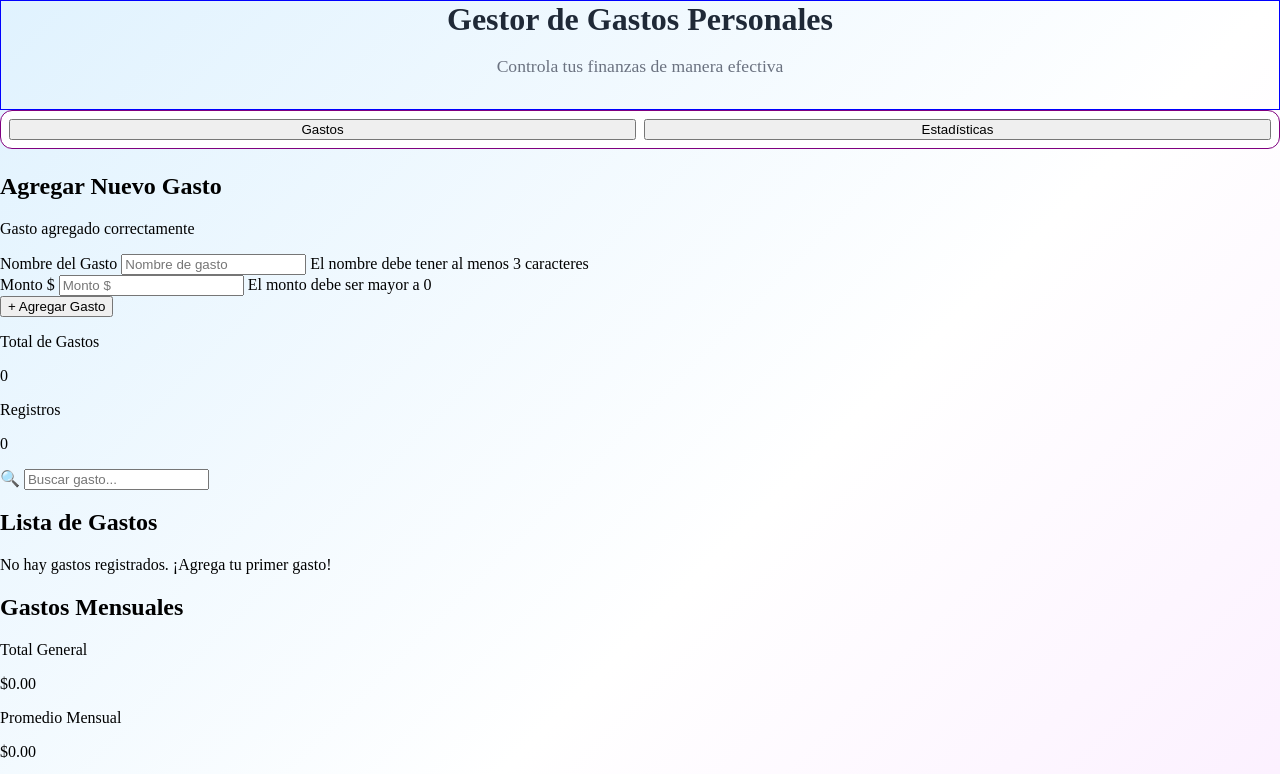
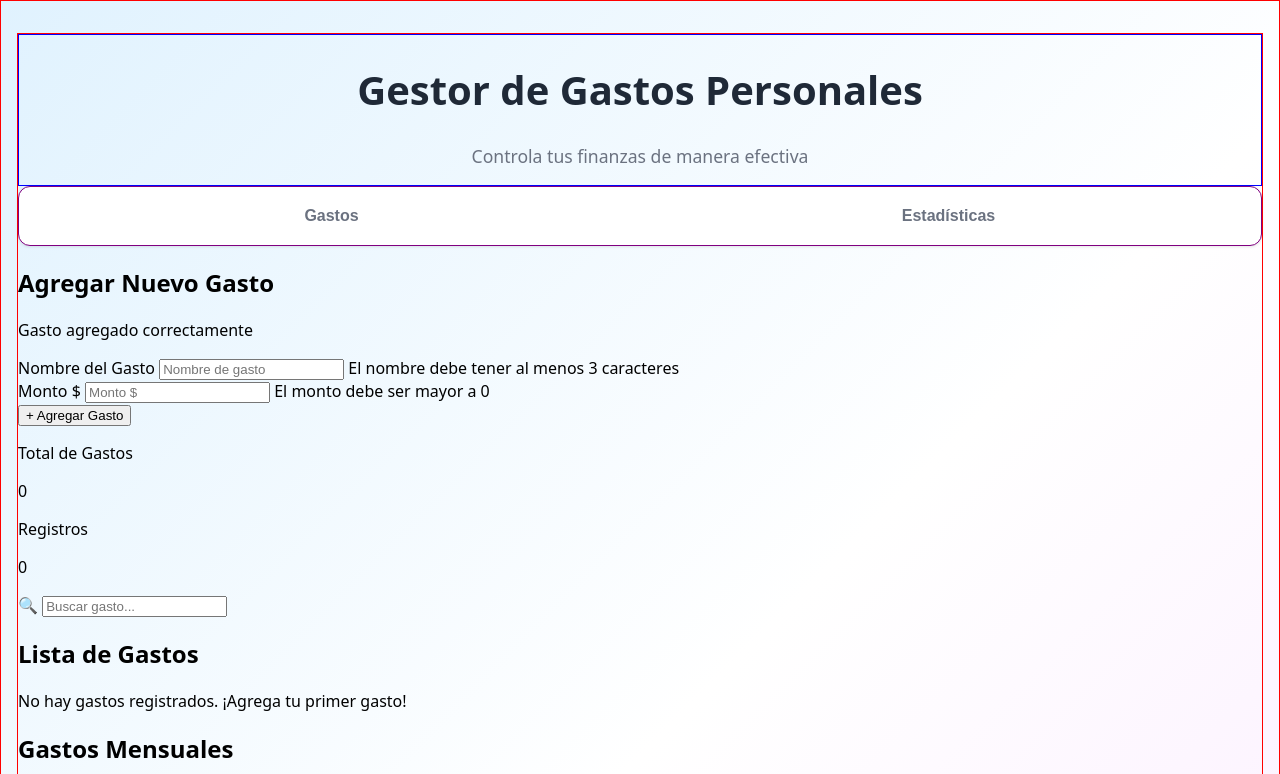
Before and after one commit to adroprado/gestor-gastos-vanilla, a plain HTML site: page index.html in a window 1280 px wide. Shown: the top 774 px of the page. Drawn offline with Linux system fonts and the light colour scheme.

Commit message:
fix(css): modificar los estilos de la clases contenedor-principal, encabezado y navegacion

```diff
--- a/style.css
+++ b/style.css
@@ -1,7 +1,6 @@
 /* *** Variables *** */
 :root {
   --maxWidth-contenedor: 1200px;
-  --fontSize: 16px;
   --color-h1: #1f2937;
   --color-p: #6b7280;
 }
@@ -9,7 +8,7 @@
 /* *** Reseteo inicial CSS *** */
 html {
   box-sizing: border-box;
-  font-size: var(--fontSize);
+  font-size: 16px;
 }
 
 *,
@@ -18,52 +17,54 @@ html {
   box-sizing: inherit;
 }
 
+/* añadir fuente */
 body {
+  border: thin solid red;
+  font-family: system-ui, 'Segoe UI', 'Open Sans', 'Helvetica Neue', sans-serif;
   background: linear-gradient(135deg, #e0f2fe 0%, #ffffff 50%, #fae8ff 100%);
   margin: 0;
-  min-height: 100vh;
-  /* añadir fuente */
+  /* min-height: 100vh; */
+  padding: 2rem 1rem;
 }
 
 /* *** Estilos del sitio *** */
-
-/* añadir colores de fondo */
-.contenedor {
+.contenedor-principal {
   border: thin solid red;
-  max-width: var(--maxWidth-contenedor);
-  padding: 1rem 0.5rem;
+  max-width: var(--maxWidth-contenedor-principal);
+  /*margin: 0 auto;*/
 }
 
 .encabezado {
   border: thin solid blue;
+  text-align: center;
+  /* margin-bottom: 2rem; */
 }
 
 .encabezado > h1 {
   color: var(--color-h1);
-  /*añadir fuente */
-  margin: 0 0 0.5rem 0;
-  text-align: center;
+  font-size: 2.5rem;
+  font-weight: 700;
+  /* margin: 0 0 0.5rem 0; */
 }
 
 .encabezado > p {
   color: var(--color-p);
   font-size: 1.1rem;
-  margin-bottom: 2rem;
-  text-align: center;
 }
 
 .navegacion {
   border: thin solid purple;
   background: #fff;
   border-radius: 0.75rem;
+  box-shadow: 0 1px 3px rgba(0, 0, 0, 0.1);
   display: grid;
   grid-template-columns: repeat(2, 1fr);
   gap: 0.5rem;
-  margin-bottom: 1.5rem;
   padding: 0.5rem;
+  /*margin-bottom: 1.5rem;*/
 }
 
-.btn-nav {
+.navegacion > button {
   background: transparent;
   border: none;
   border-radius: 0.5rem;
@@ -72,16 +73,15 @@ body {
   font-size: 1rem;
   font-weight: 600;
   padding: 0.75rem 1.5rem;
-  box-shadow: 0 1px 3px rgba(0, 0, 0, 0.1);
   transition: all 0.3s ease;
 }
 
+.navegacion > button:hover {
+  background-color: #f3f4f6;
+}
+
 /* PROGRAMAR - Cuando el usuario usuario presiona el botón, se tiene que agregar la clase is-active */
-.btn-nav.is-active {
+.navegacion > button.is-active {
   background-color: #3b82f6;
   color: #fff;
 }
-
-.btn-nav:hover {
-  background-color: #f3f4f6;
-}
```
